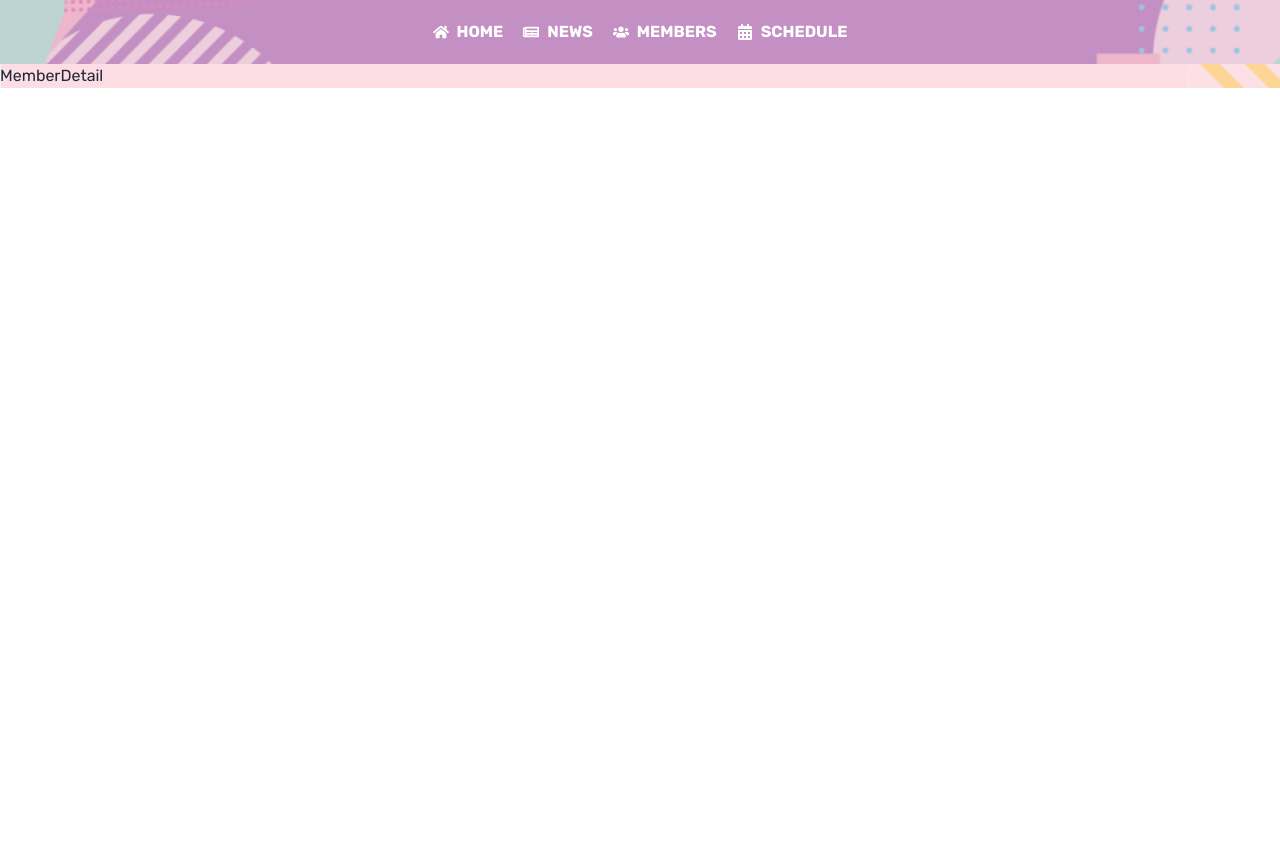
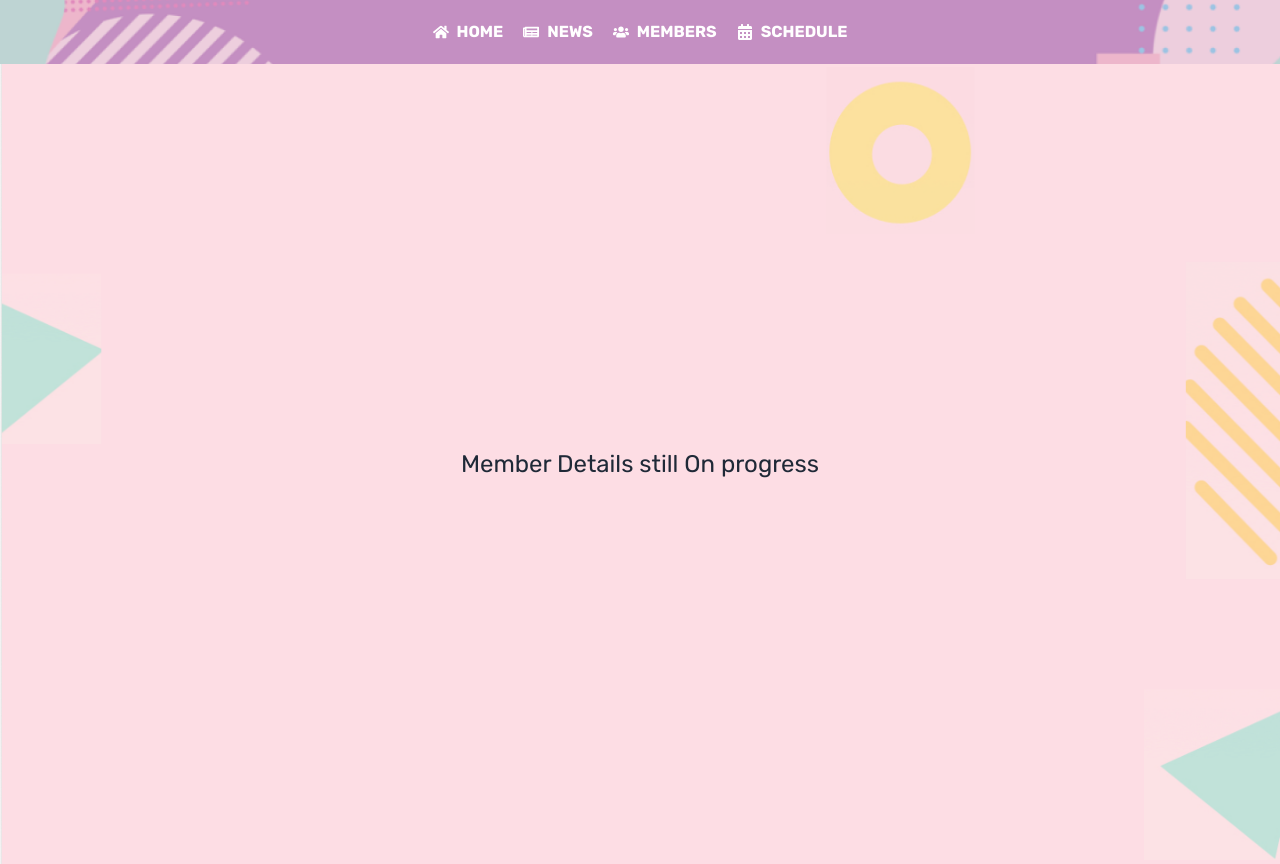
Before and after one commit to DavincyProject/48Tales, a React (Vite) app: page /members/1 in a window 1280 px wide. Before the commit the page ends 800 px from the top, so only its background shows below. Built offline with nearby package versions, Linux system fonts and the light colour scheme.

Commit message:
feat: add memberDetail pages

```diff
--- a/src/pages/member/MemberDetail.jsx
+++ b/src/pages/member/MemberDetail.jsx
@@ -1,5 +1,9 @@
 const MemberDetail = () => {
-  return <div>MemberDetail</div>;
+  return (
+    <div className="text-2xl flex justify-center items-center min-h-dvh">
+      Member Details still On progress
+    </div>
+  );
 };
 
 export default MemberDetail;
```
